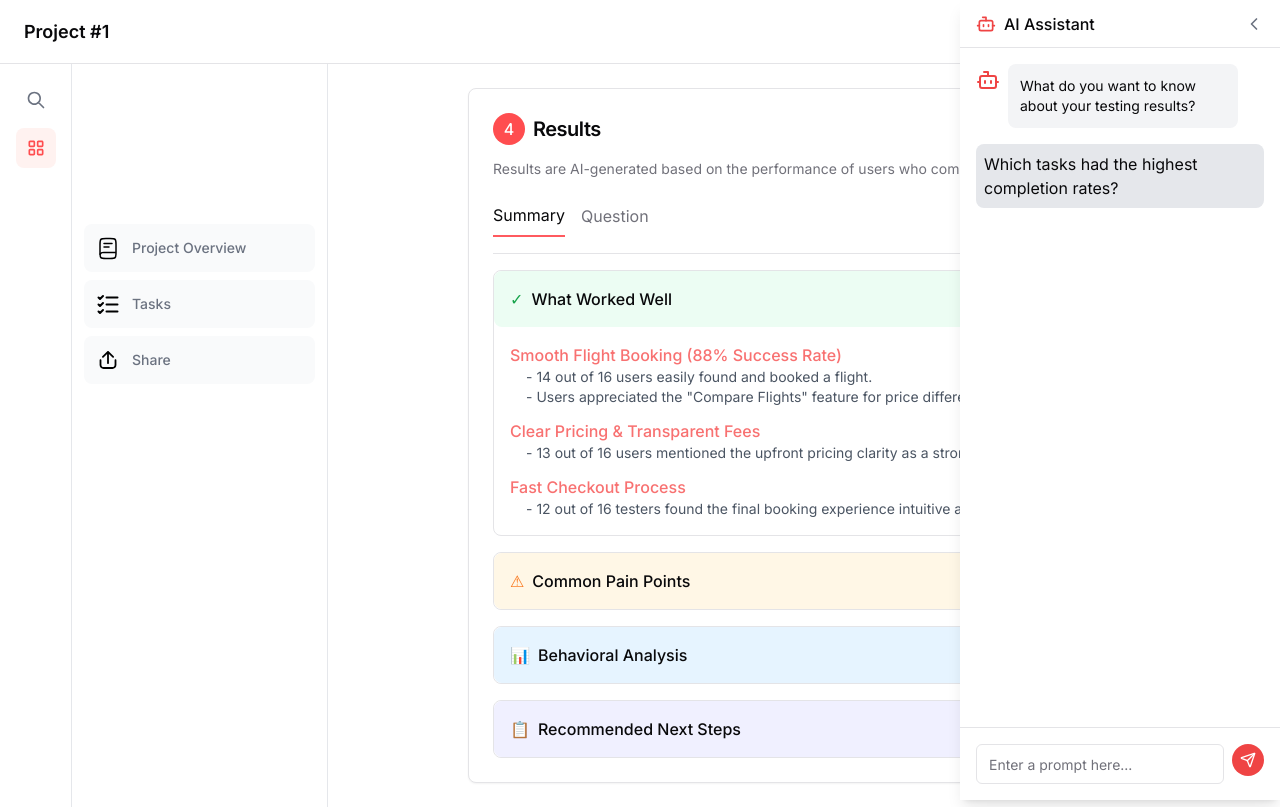
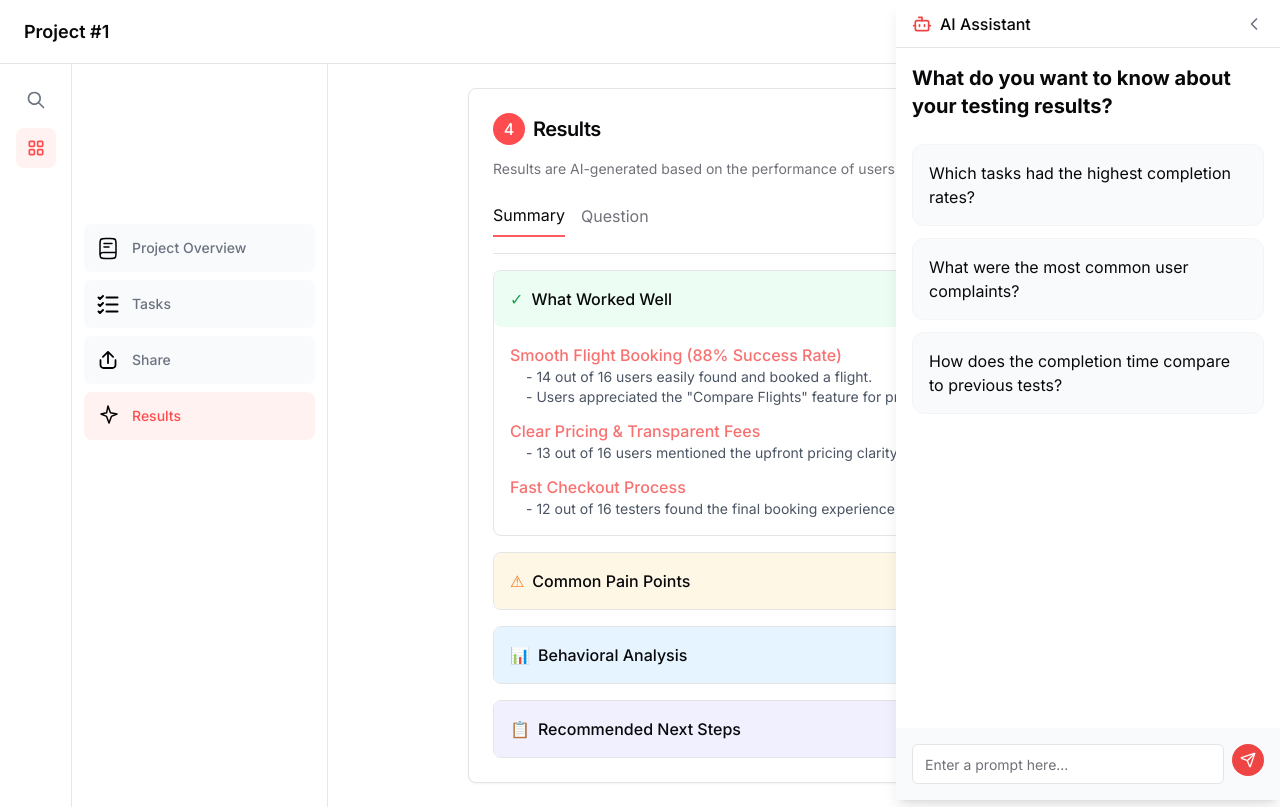
Before and after one commit to baseballwalkerchris/screenpipe-hackathon, a Next.js app: page /results in a window 1280 px wide. Both pictures are taken after a click on the button 1240 px from the left and 400 px from the top of the page. Built offline with nearby package versions, Linux system fonts and the light colour scheme.

Commit message:
Add new UI for ai assistant

```diff
--- a/components/ui/AIAssistant.tsx
+++ b/components/ui/AIAssistant.tsx
@@ -8,6 +8,60 @@ import { ChevronRight, ChevronLeft, Bot, Send } from "lucide-react";
 export function AIAssistant() {
   const [isExpanded, setIsExpanded] = useState(false);
   const [prompt, setPrompt] = useState("");
+  const [chatHistory, setChatHistory] = useState<
+    Array<{
+      type: "bot" | "user";
+      message: string;
+      isPrompt?: boolean;
+    }>
+  >([
+    {
+      type: "bot",
+      message: "What do you want to know about your testing results?",
+      isPrompt: false,
+    },
+    {
+      type: "bot",
+      message: "Which tasks had the highest completion rates?",
+      isPrompt: true,
+    },
+    {
+      type: "bot",
+      message: "What were the most common user complaints?",
+      isPrompt: true,
+    },
+    {
+      type: "bot",
+      message: "How does the completion time compare to previous tests?",
+      isPrompt: true,
+    },
+  ]);
+
+  const handleSendMessage = (message: string) => {
+    // Add user message
+    setChatHistory((prev) => [
+      ...prev,
+      { type: "user", message, isPrompt: false },
+    ]);
+
+    // Simulate bot response
+    setTimeout(() => {
+      setChatHistory((prev) => [
+        ...prev,
+        {
+          type: "bot",
+          message: "This is a sample response from the AI assistant.",
+          isPrompt: false,
+        },
+      ]);
+    }, 1000);
+
+    setPrompt("");
+  };
+
+  const handlePromptClick = (promptMessage: string) => {
+    handleSendMessage(promptMessage);
+  };
 
   return (
     <div
@@ -15,9 +69,9 @@ export function AIAssistant() {
         isExpanded ? "translate-x-0" : "translate-x-full"
       }`}
     >
-      {/* Slide Panel */}
+      {/* Slide Panel - made wider */}
       <div
-        className={`bg-white shadow-lg w-80 h-full ${
+        className={`bg-white shadow-lg w-96 h-full ${
           isExpanded ? "block" : "hidden"
         }`}
       >
@@ -36,37 +90,50 @@ export function AIAssistant() {
         <div className="flex flex-col h-[calc(100%-3rem)]">
           {/* Chat messages area */}
           <div className="flex-1 p-4 overflow-y-auto">
-            <div className="space-y-4">
-              <div className="flex items-start gap-2">
-                <Bot className="h-6 w-6 text-red-500 mt-1" />
-                <div className="bg-gray-100 rounded-lg p-3 max-w-[80%]">
-                  <p className="text-sm">
-                    What do you want to know about your testing results?
-                  </p>
-                </div>
+            <div className="space-y-6">
+              {/* Main question */}
+              <div className="text-xl font-bold">
+                What do you want to know about your testing results?
               </div>
-              <button className="bg-gray-200 p-2 rounded-lg w-full text-left">
-                Which tasks had the highest completion rates?
-              </button>
-              {/* Add more prompt buttons as needed */}
+
+              {/* Example prompts at the bottom */}
+              <div className="space-y-3 mt-auto">
+                {chatHistory
+                  .filter((chat) => chat.isPrompt)
+                  .map((chat, index) => (
+                    <button
+                      key={index}
+                      onClick={() => handlePromptClick(chat.message)}
+                      className="bg-gray-50 p-4 rounded-xl w-full text-left text-base hover:bg-gray-100 border border-gray-100"
+                    >
+                      {chat.message}
+                    </button>
+                  ))}
+              </div>
             </div>
           </div>
 
           {/* Input area */}
-          <div className="p-4 border-t">
+          <div className="p-4 bg-gray-50">
             <div className="flex gap-2">
               <Input
                 value={prompt}
                 onChange={(e) => setPrompt(e.target.value)}
                 placeholder="Enter a prompt here..."
                 className="flex-1"
+                onKeyPress={(e) => {
+                  if (e.key === "Enter" && prompt.trim()) {
+                    handleSendMessage(prompt);
+                  }
+                }}
               />
               <Button
                 size="icon"
-                className="bg-red-500 hover:bg-red-600"
+                className="bg-red-500 hover:bg-red-600 rounded-full"
                 onClick={() => {
-                  console.log("Sending:", prompt);
-                  setPrompt("");
+                  if (prompt.trim()) {
+                    handleSendMessage(prompt);
+                  }
                 }}
               >
                 <Send className="h-4 w-4 text-white" />
--- a/components/ui/ProjectStages.tsx
+++ b/components/ui/ProjectStages.tsx
@@ -17,6 +17,7 @@ export function ProjectStages({ currentStage }: ProjectStagesProps) {
     { id: 1, name: "Project Overview", isActive: currentStage === 1 },
     { id: 2, name: "Tasks", isActive: currentStage === 2 },
     { id: 3, name: "Share", isActive: currentStage === 3 },
+    { id: 4, name: "Results", isActive: currentStage === 4 },
   ];
 
   return (
@@ -60,6 +61,14 @@ export function ProjectStages({ currentStage }: ProjectStagesProps) {
                   height={26}
                   className={""}
                 />
+              ) : stage.id === 4 ? (
+                <Image
+                  src="/sparkles.svg"
+                  alt="Results"
+                  width={26}
+                  height={26}
+                  className={""}
+                />
               ) : (
                 stage.id
               )}
```
Also changed, not shown: public/sparkles.svg (added).
